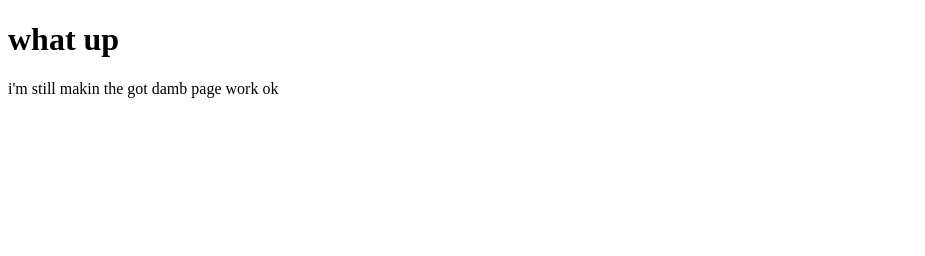
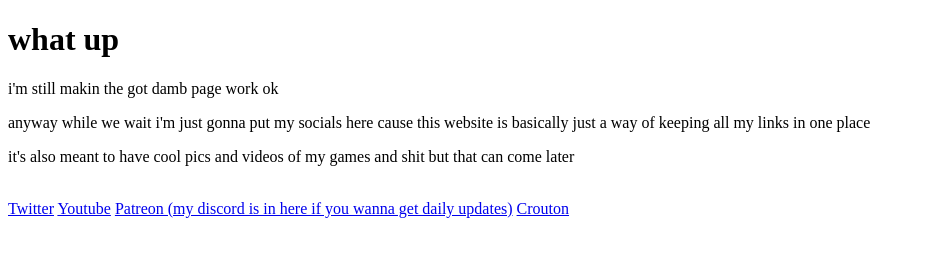
Before and after one commit to MaenadGamesOfficial/maenadgamesofficial.github.io, a plain HTML site: page index.html in a window 1280 px wide. Shown: the whole page, without its empty margins (0-925 px from the left). Drawn offline with Linux system fonts and the light colour scheme.

Commit message:
Update index.html

```diff
--- a/index.html
+++ b/index.html
@@ -3,5 +3,12 @@
 <body>
 <h1>what up</h1>
 <p>i'm still makin the got damb page work ok</p>
+<p>anyway while we wait i'm just gonna put my socials here cause this website is basically just a way of keeping all my links in one place</p>
+<p>it's also meant to have cool pics and videos of my games and shit but that can come later</p>
+<br>
+<a href="https://twitter.com/CarfuHelljam">Twitter</a>
+<a href="https://www.youtube.com/channel/UCgrgXFX_uJAxJ611godoP7g">Youtube</a>
+<a href="https://www.patreon.com/maenadgames">Patreon (my discord is in here if you wanna get daily updates)</a>
+<a href="https://crouton.net/">Crouton</a>
 </body>
 </html>
```
